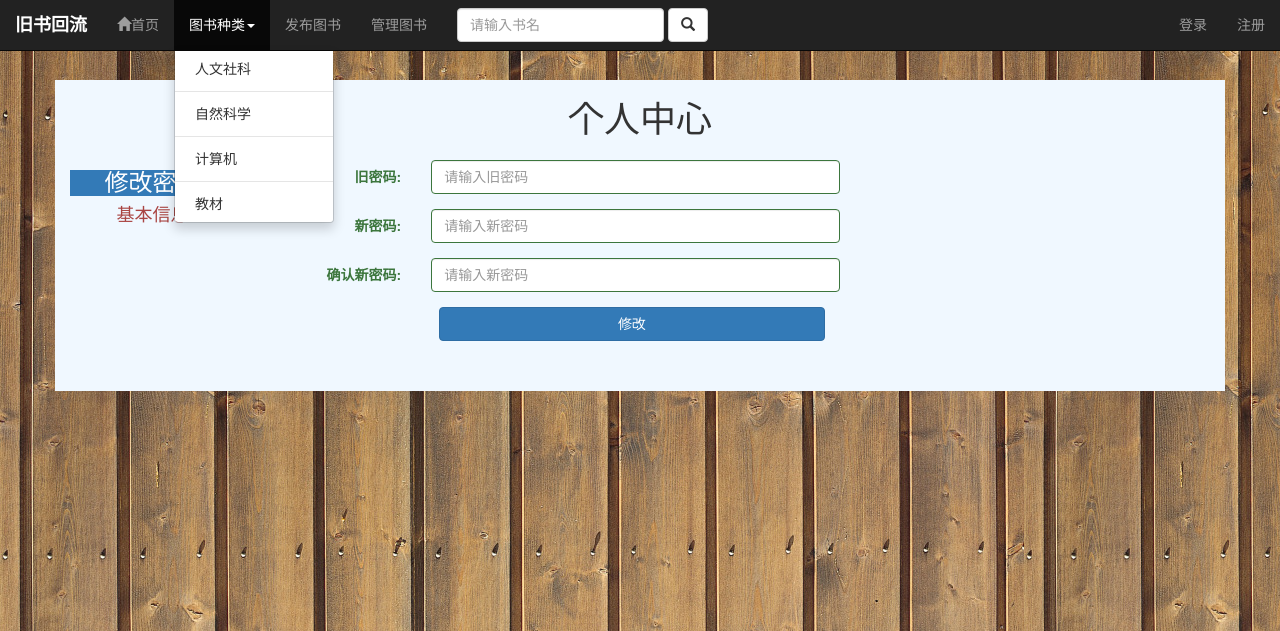
After one commit to ja6son/old_books_back, a Flask app: page /password in a window 1280 px wide, after a click on "图书种类". The commit adds this page. Shown: the top 631 px of the page. Run offline with Flask 2, Linux system fonts and the light colour scheme; some libraries are stand-ins or nearby versions.

Commit message:
完成80% 分类完成

```diff
--- a/book_back/app/app.py
+++ b/book_back/app/app.py
@@ -112,6 +112,12 @@ def my_center():
         user.qq = request.form.get('qq')
         user.sex = request.form.get('sex')
         user.sign = request.form.get('sign')
+        avatar = request.files.get('avatar')
+        ava_name = 'ava_' + user.user_name + str(user.avatar_id) + '.jpg'
+        user.avatar = ava_name
+        user.avatar_id = user.avatar_id + 1
+        UPLOAD_FOLDER = r'C:\mygit\book_back\app\static\images'
+        avatar.save(os.path.join( UPLOAD_FOLDER , ava_name))
         db.session.commit()
         flash('修改成功')
         return redirect(url_for('my_center'))
@@ -122,9 +128,33 @@ def password():
     if request.method == 'GET':
         return render_template('password.html')
     else :
-        pass
+        user_id = session.get('user_id')
+        user = User.query.filter(User.id == user_id).first()
+        old_pass = request.form.get('old_pass')
+        if old_pass == user.password:
+            new_pass = request.form.get('new_pass')
+            new_pass2 = request.form.get('new_pass2')
+            if new_pass == new_pass2:
+                user.password = new_pass
+                db.session.commit()
+                flash('修改成功')
+                return redirect(url_for('password'))
+            else :
+                flash('两次新密码不同')
+                return redirect(url_for('password'))
+        else:
+            flash('密码错误')
+            return redirect(url_for('password'))
 
+@app.route('/category/<name>/<page>')
+def category(name,page):
+    page = request.args.get('page', 1)
+    per_page = 9
+    pagination = Book.query.filter(Book.book_type == name).paginate(page, per_page = per_page)
+    books = pagination.items
+    return render_template('cate.html', books = books, pagination = pagination ,book_name = name)
 
+#传入用户对象
 @app.context_processor
 def my_context():
     user_id = session.get('user_id')
--- /dev/null
+++ b/book_back/app/static/css/cate.css
@@ -0,0 +1,4 @@
+.myfont{
+    font-size: 15px;
+    font-weight: 500;
+}
--- a/book_back/app/templates/base.html
+++ b/book_back/app/templates/base.html
@@ -31,13 +31,13 @@
               <li class="dropdown">
                 <a href="#" class="dropdown-toggle" data-toggle="dropdown" role="button" aria-haspopup="true" aria-expanded="false">图书种类<span class="caret"></span></a>
                 <ul class="dropdown-menu">
-                  <li><a href="#">人文社科</a></li>
+                  <li><a href="{{ url_for('category', name='人文社科', page=1) }}">人文社科</a></li>
                   <li role="separator" class="divider"></li>
-                  <li><a href="#">自然科学</a></li>
+                  <li><a href="{{ url_for('category', name='自然科学', page=1) }}">自然科学</a></li>
                   <li role="separator" class="divider"></li>
-                  <li><a href="#">计算机</a></li>
+                  <li><a href="{{ url_for('category', name='计算机', page=1) }}">计算机</a></li>
                   <li role="separator" class="divider"></li>
-                  <li><a href="#">教材</a></li>
+                  <li><a href="{{ url_for('category', name='教材', page=1) }}">教材</a></li>
                 </ul>
               </li>
               <li><a href="{{ url_for('book') }}">发布图书</a></li>
@@ -58,7 +58,7 @@
                   <ul class="dropdown-menu">
                     <li><a href="{{ url_for('my_center') }}">个人中心</a></li>
                     <li role="separator" class="divider"></li>
-                    <li><a href="#">修改密码</a></li>
+                    <li><a href="{{ url_for('password') }}">修改密码</a></li>
                   </ul>
                 </li>
                 <img src="{{ '/static/images/'+user.avatar }}" class="avatar img-circle">
--- /dev/null
+++ b/book_back/app/templates/password.html
@@ -0,0 +1,45 @@
+{% extends 'base.html' %}
+{% block title %}修改密码{% endblock %}
+{% block head %}
+<link rel="stylesheet" href="{{ url_for('static',filename='css/my_center.css') }}">
+{% endblock %}
+{% block body %}
+<h1 class="text-center">个人中心</h1>
+<div class="row">
+    <div class="col-md-2">
+        <h3 class="bg-primary text-center">修改密码</h3>
+        <ul class="list-unstyled text-center">
+            <li><a href="{{url_for('my_center')}}" class="text-danger"><h4>基本信息</h4></a></li>
+        </ul>
+    </div>
+    <div class="col-md-6 change_mar">
+        <form action="" method="POST" class="form-horizontal">
+            <div class="form-group has-success">
+                <label for="" class="col-sm-3 control-label">旧密码:</label>
+                <div class="col-sm-9">
+                    <input type="password" name="old_pass" placeholder="请输入旧密码" class="form-control">
+                </div>
+            </div>
+            <div class="form-group has-success">
+                <label for="" class="col-sm-3 control-label">新密码:</label>
+                <div class="col-sm-9">
+                    <input type="password" name="new_pass" placeholder="请输入新密码" class="form-control">
+                </div>
+            </div>
+            <div class="form-group has-success">
+                <label for="" class="col-sm-3 control-label">确认新密码:</label>
+                <div class="col-sm-9">
+                    <input type="password" name="new_pass2" placeholder="请输入新密码" class="form-control">
+                </div>
+            </div>
+            <div class="col-sm-9 col-sm-offset-3">
+                <button type="submit" class="btn btn-primary btn-block">修改</button>
+            </div>
+        </form>
+        {% for message in get_flashed_messages() %}
+        <br><br>
+        <h3 class="text-center" ><mark style="color:red">{{ message }}</mark></h3>
+        {% endfor %}
+    </div>
+</div>
+{% endblock %}
```
Also changed, not shown: book_back/app/templates/cate.html (added, +16 -0 lines), book_back/app/templates/my_center.html (+8 -3 lines), book_back/app/dbapp.db, book_back/app/static/images/ava_admin1.jpg (added), book_back/app/static/images/ava_admin2.jpg (added), book_back/app/static/images/ava_mimi1.jpg (added), book_back/app/static/images/mimi_上的v反对.jpg (added), book_back/app/static/images/mimi_品牌.jpg (added), book_back/app/static/images/mimi_是v地方.jpg (added), book_back/app/static/images/mimi_看看快女.jpg (added), book_back/app/static/images/mimi_该不该发表.jpg (added), book_back/app/static/images/mimi_酷酷酷.jpg (added).
